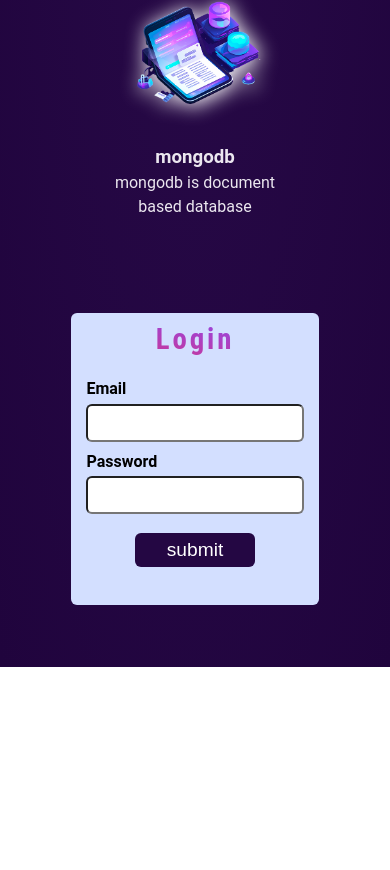
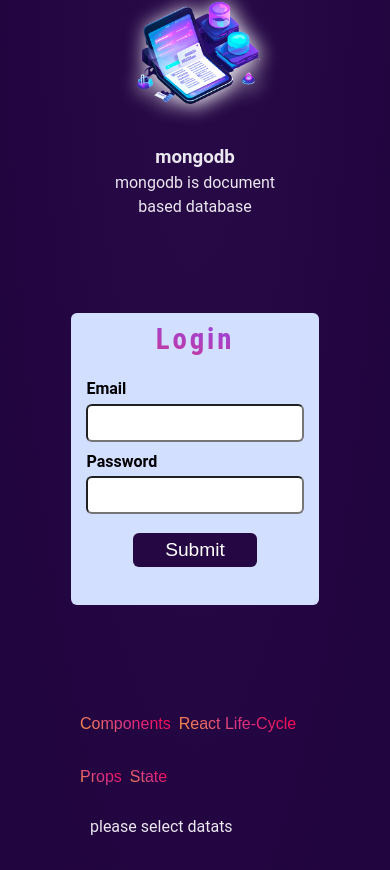
Before and after one commit to Ashukr321/chapter3react, a React (Vite) app: page / in a window 390 px wide. Shown: the part 1350-2220 px from the top of the page. Before the commit the page ends 2017 px from the top, so only its background shows below. Built offline with nearby package versions, Linux system fonts and the light colour scheme.

Commit message:
add dynamic data

```diff
--- a/src/App.jsx
+++ b/src/App.jsx
@@ -1,7 +1,8 @@
-import { useEffect } from "react";
+import { useEffect, useState } from "react";
 import react_logo from "/src/assets/react-core-concepts.png";
 import CoreConcept from "./CoreConcept";
 import Login from "./Login";
+// import DynamicData from "./DynamicData";
 
 const reactDescription = ["Fundamental ", "Crucial", "Core"];
 
@@ -24,10 +25,31 @@
   );
 }
 
+
 function App() {
+  const [data,setData] = useState('please select datats');
   useEffect(() => {
     document.title = "techyashu";
   }, []);
+
+
+const handleSelect = (data)=>{
+   setData(data);
+  console.log(data);
+
+}
+
+
+  const content = [
+
+      "components are the building blocks of a user interface. They are reusable and encapsulate a piece of UI along with its behavior. React applications are typically composed of multiple components that work together to create the overall user interface." ,
+
+   "lifecycle of a component refers to the series of events that occur during the component's existence, from its creation to its destruction. These lifecycle events allow you to perform actions at different stages of a component's life. React class components have different lifecycle methods, but with the introduction of React Hooks in functional components, the concept of lifecycle methods is somewhat different.",
+  "props it's a mechanism for passing data from a parent component to a child component. Props are a way to communicate and share information between React components. They are essentially a set of attributes or parameters that you can pass to a React component when you use it in another component.",
+
+
+  " state is a JavaScript object that represents the current condition or data of a component. The state of a component can change over time due to user interactions, network responses, or other dynamic factors. Unlike props, which are passed down from a parent to a child and are immutable, the state is managed internally by the component and can be changed using the setState method."
+  ]
   return (
     <>
       <Header />
@@ -38,6 +60,33 @@
         </div>
       </section>
       <Login/>
+
+
+      <menu>
+        <button onClick={()=>{handleSelect(content[0])}}>
+          components
+        </button>
+
+        <button onClick={()=>{handleSelect(content[1])}}>
+          react life-cycle
+        </button>
+        <button  onClick={()=>{handleSelect(content[2])}}>
+          props
+        </button>
+        <button onClick={()=>{handleSelect(content[3])}}>
+          state
+        </button>
+        <div>
+
+        <p>{data}</p>
+
+        </div>
+
+      </menu>
+
+
+
+
     </>
   );
 }
--- /dev/null
+++ b/src/DynamicData.jsx
@@ -0,0 +1,8 @@
+
+const DynamicData = () => {
+  return (
+    <div>DynamicData</div>
+  )
+}
+
+export default DynamicData
--- a/src/Login.jsx
+++ b/src/Login.jsx
@@ -1,22 +1,33 @@
-import { useState } from "react";
+import React, { useState } from "react";
 import "./index.css";
+
 const Login = () => {
-  const handleSubmit = () => {};
+
+  const [email, setEmail] = useState("");
+  const [password, setPassword] = useState("");
+
+  const handleSubmit = (e) => {
+    e.preventDefault(); // Use preventDefault instead of defaultPropagation
+    alert(`${email} and ${password}`);
+    setEmail('');
+    setPassword('');
+  };
+
   return (
     <section id="login">
       <div className="container">
-        <form action="" onSubmit={handleSubmit}>
-          <h2 id="form_head" >login</h2>
+        <form onSubmit={handleSubmit}>
+          <h2 id="form_head">Login</h2>
           <div>
-            <label htmlFor="email">email</label>
-            <input type="email" id="password" />
+            <label htmlFor="email">Email</label>
+            <input type="email" id="email" value={email} onChange={(e) => setEmail(e.target.value)} />
           </div>
           <div>
-            <label htmlFor="password">password</label>
-            <input type="text" id="password" />
+            <label htmlFor="password">Password</label>
+            <input type="password" id="password" value={password} onChange={(e) => setPassword(e.target.value)} />
           </div>
           <div className="btn">
-          <button type="submit">submit</button>
+            <button type="submit">Submit</button>
           </div>
         </form>
       </div>
--- a/src/index.css
+++ b/src/index.css
@@ -218,3 +218,41 @@
   -ms-border-radius:6px;
   -o-border-radius:6px;
 }
+
+/*  menu  */
+
+menu{
+  padding:2rem 9rem;
+  min-height: 300px;
+}
+
+
+menu button {
+  font-size:1.5rem;
+  margin-right: 1rem;
+  text-transform:capitalize;
+  cursor:pointer;
+  border:none;
+  margin-top: 2rem;
+  background:  linear-gradient(40deg,#FF9843,#D63484,#FF004D);
+  -webkit-background-clip:text;
+  -webkit-text-fill-color: transparent;
+}
+
+menu div p {
+  margin-top: 1rem;
+  width:100%;
+  min-width: 300px;
+  padding:10px;
+}
+@media  screen and (max-width:678px) {
+  menu{
+    padding:1rem 5rem;
+  }
+  menu button {
+    font-size:1rem;
+    margin-right: .5rem;
+
+  }
+
+}
```
Also changed, not shown: src/Content.jsx (added, +9 -0 lines).
